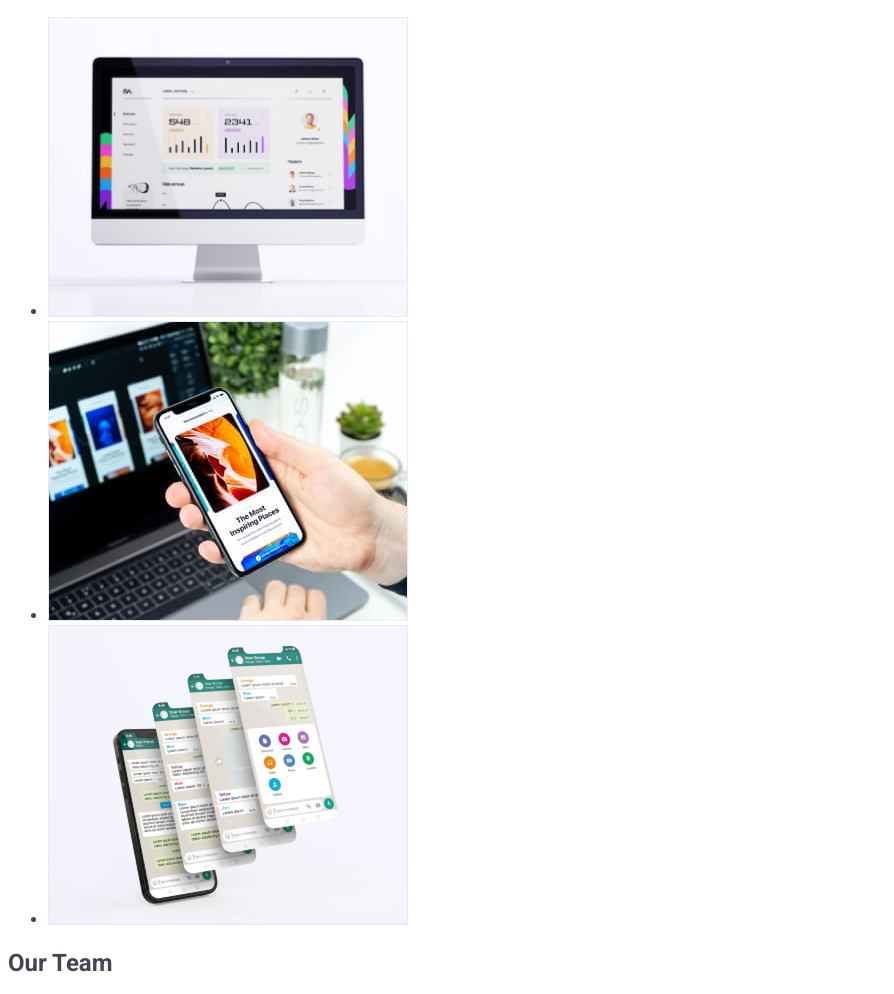
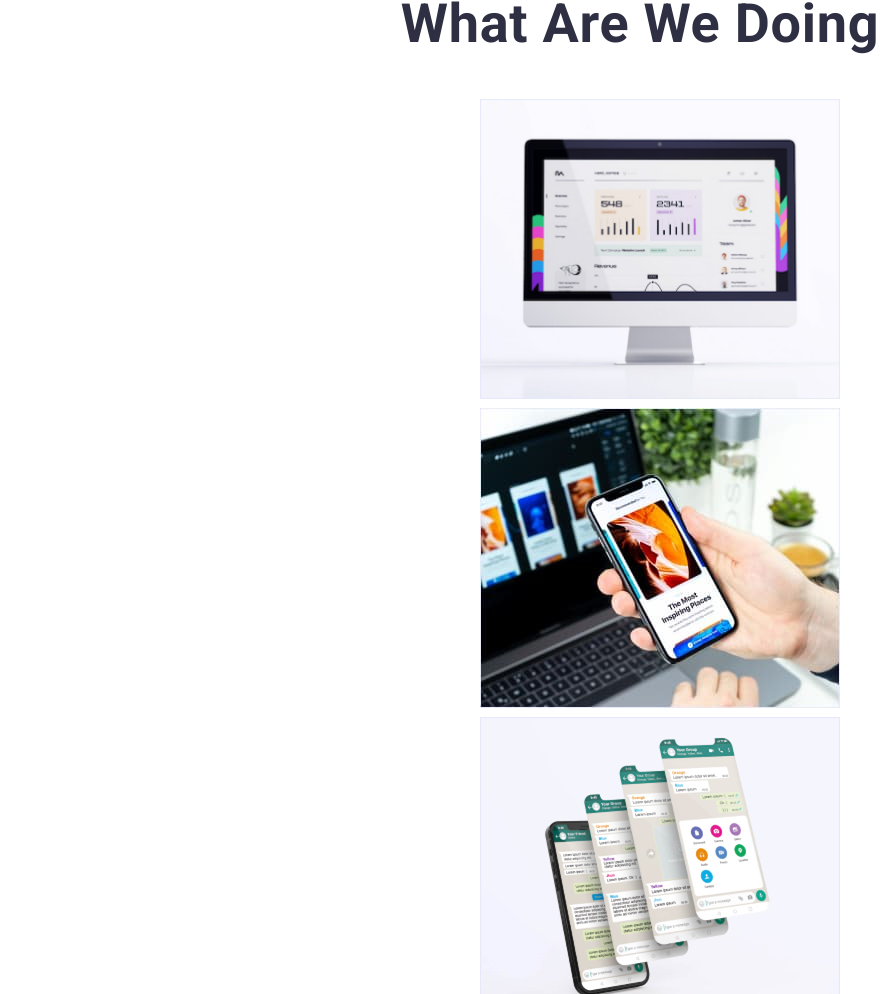
Before and after one commit to AAA-191171/goit-markup-hw-02, a plain HTML site: page index.html in a window 1280 px wide. Shown: the part 810-1804 px from the top of the page, without its empty margins (0-894 px from the left). Drawn offline with Linux system fonts and the light colour scheme.

Commit message:
update index.html

```diff
--- a/css/styles.css
+++ b/css/styles.css
@@ -66,16 +66,6 @@ body {
   color: #404bbf;
 }
 
-.header-address-phon {
-  line-height: 1.5;
-  letter-spacing: 0.02em;
-  color: #434455;
-}
-
-.header-address-phon:is(:hover, :focus) {
-  color: #404bbf;
-}
-
 .section-one {
   background-color: #2e2f42;
 }
@@ -115,3 +105,11 @@ body {
   letter-spacing: 0.02em;
   color: #434455;
 }
+.section-three {
+  font-size: 36px;
+  line-height: 1.11;
+  text-align: center;
+  letter-spacing: 0.02em;
+  text-transform: capitalize;
+  color: #2e2f42;
+}
--- a/index.html
+++ b/index.html
@@ -36,9 +36,7 @@
       <address class="header-address">
         <ul class="header-address list">
           <li>
-            <a
-              class="header-address-mail llink"
-              href="mailto:info@devstudio.com"
+            <a class="header-address-mail link" href="mailto:info@devstudio.com"
               >info@devstudio.com</a
             >
           </li>
@@ -93,16 +91,16 @@
         </ul>
       </section>
       <!-- Section-3 -->
-      <section class="">
+      <section class="section-three">
         <h2>What are we doing</h2>
-        <ul class="">
-          <li class="">
+        <ul class="section-three list">
+          <li>
             <img src="./images/foto-comp.jpg" alt="computer" width="360" />
           </li>
-          <li class="">
+          <li>
             <img src="./images/foto-smart.jpg" alt="smartfon" width="360" />
           </li>
-          <li class="">
+          <li>
             <img src="./images/foto-conect.jpg" alt="conect" width="360" />
           </li>
         </ul>
```
